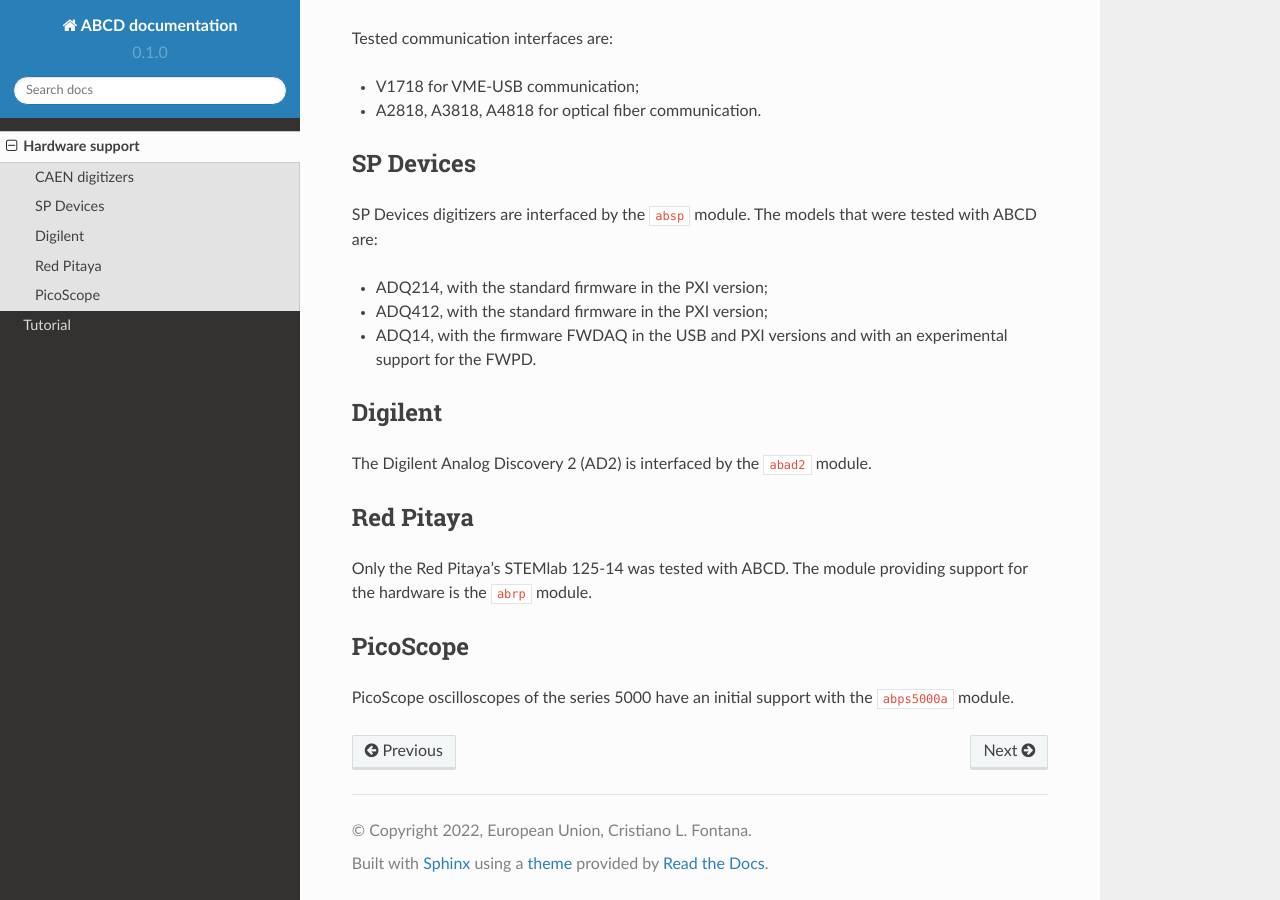
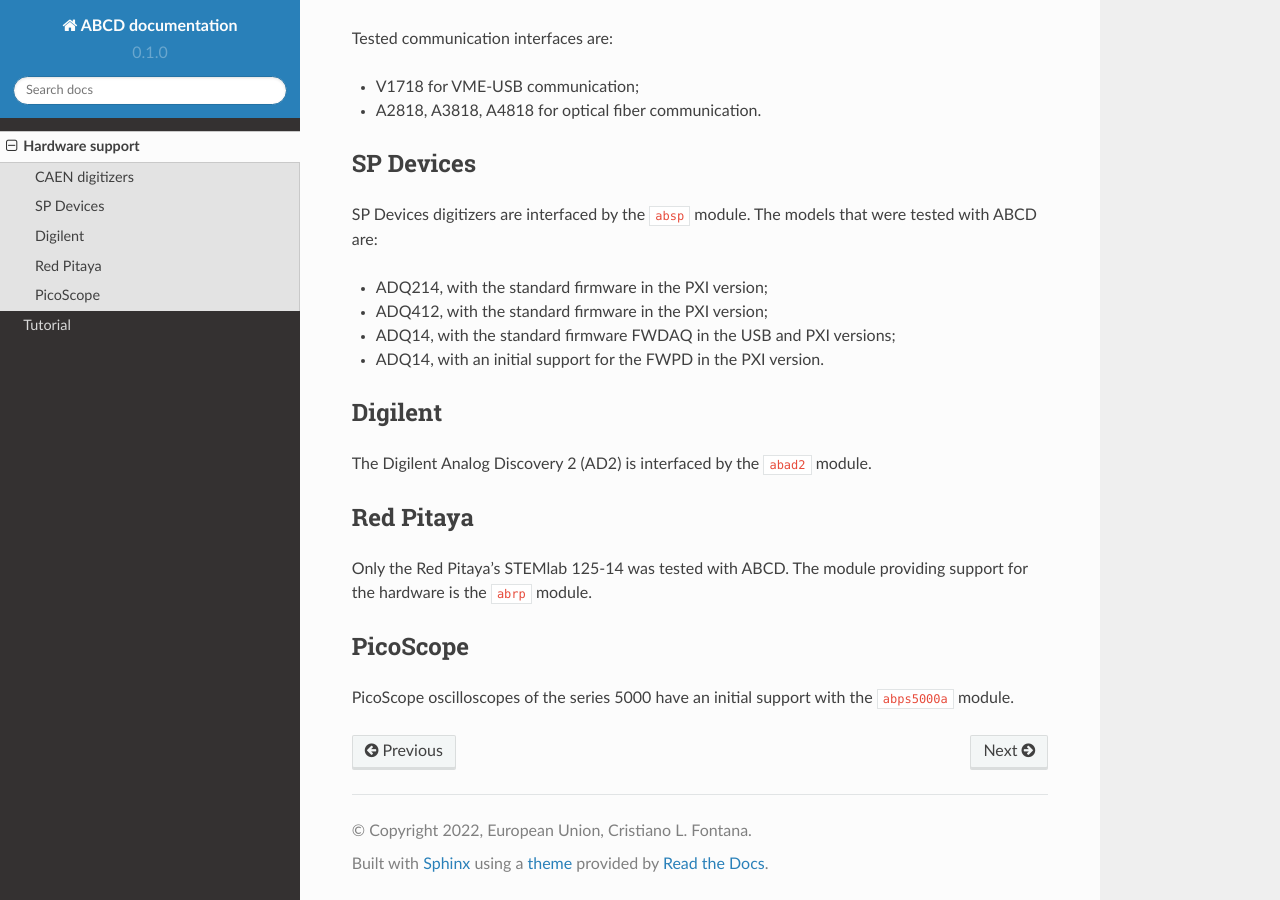
Before and after one commit to cl-fontana/abcd-docs, a Sphinx documentation site: the page built from docs/source/hardware_support.rst, in a window 1280 px wide and 900 px high, scrolled down 502 px. Built offline with Sphinx 7.4.7 and the Read the Docs theme 2.0.0, drawn with Linux system fonts in a browser that asks for light colours.

Commit message:
Clarified ADQ14

```diff
--- a/docs/source/hardware_support.rst
+++ b/docs/source/hardware_support.rst
@@ -34,7 +34,8 @@ The models that were tested with ABCD are:
 
 * ADQ214, with the standard firmware in the PXI version;
 * ADQ412, with the standard firmware in the PXI version;
-* ADQ14, with the firmware FWDAQ in the USB and PXI versions and with an experimental support for the FWPD.
+* ADQ14, with the standard firmware FWDAQ in the USB and PXI versions;
+* ADQ14, with an initial support for the FWPD in the PXI version.
 
 Digilent
 --------
```
